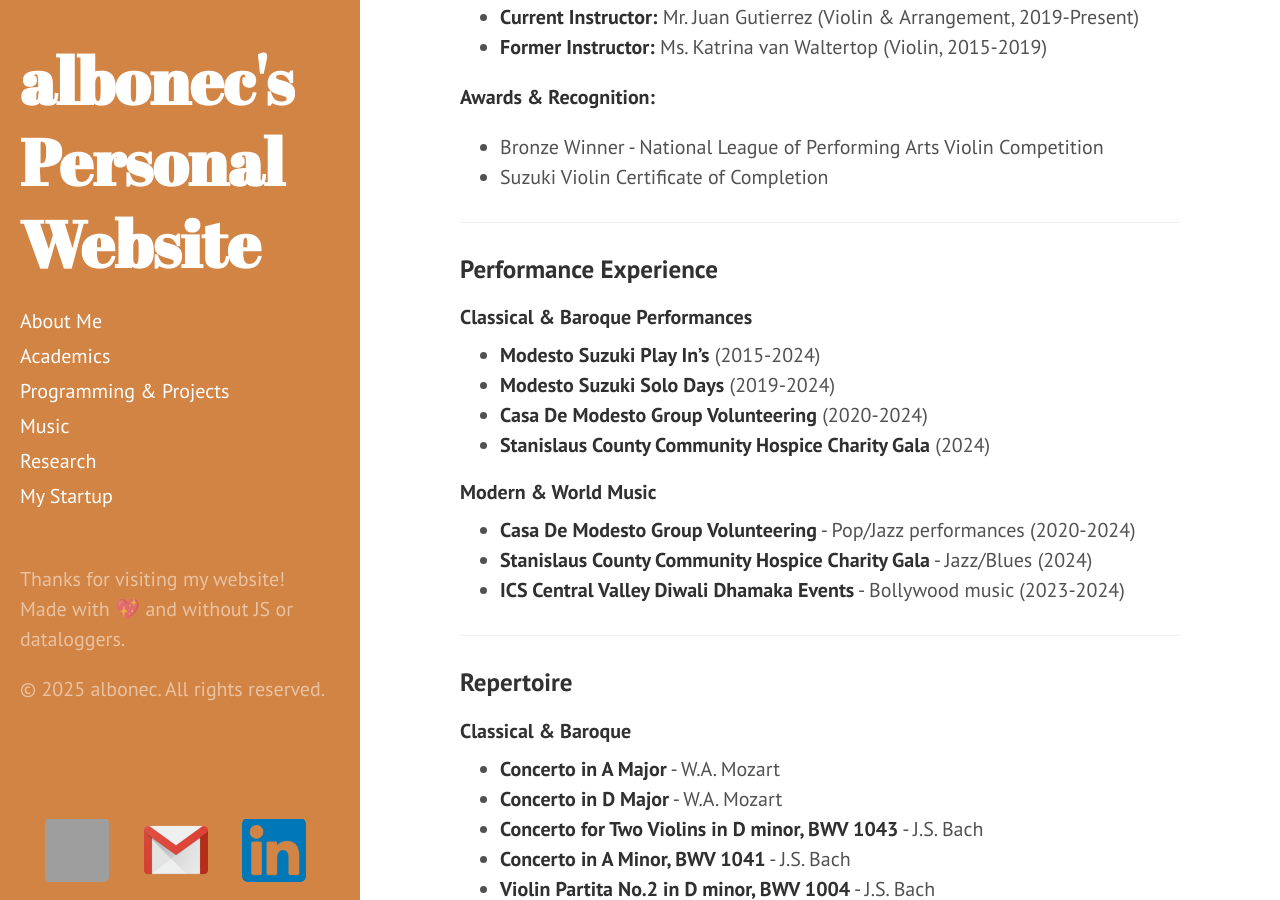
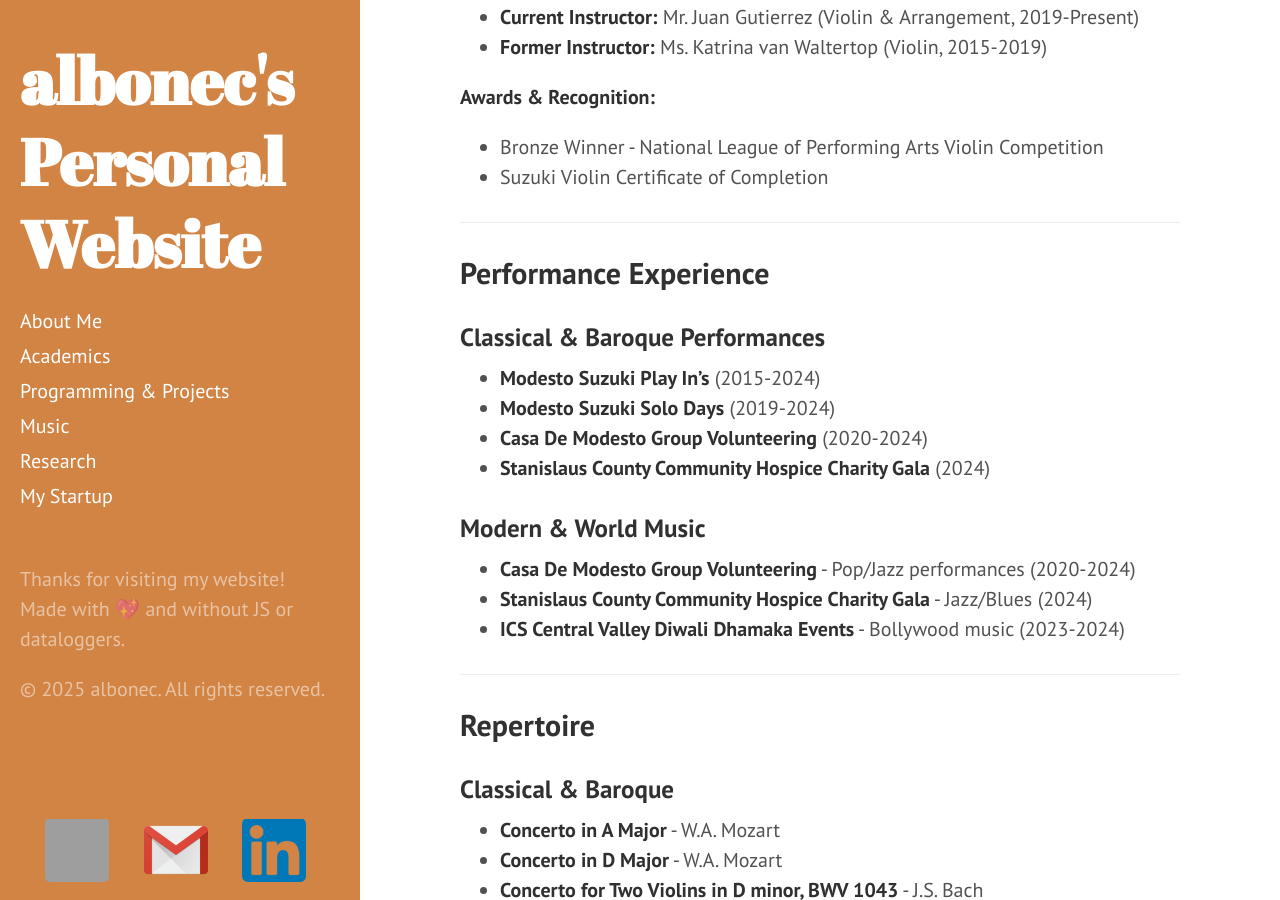
Before and after one commit to albonec/albonec.github.io, a Jekyll site: the page built from music.md, in a window 1280 px wide and 900 px high, scrolled down 358 px. Built offline with Jekyll 4.4.1, drawn with Linux system fonts in a browser that asks for light colours; grey boxes are pictures that could not be loaded.

```diff
--- a/music.md
+++ b/music.md
@@ -16,24 +16,24 @@
 
 ---
 
-### Performance Experience
+## Performance Experience
 
-#### Classical & Baroque Performances
+### Classical & Baroque Performances
 - **Modesto Suzuki Play In's** (2015-2024)
 - **Modesto Suzuki Solo Days** (2019-2024)
 - **Casa De Modesto Group Volunteering** (2020-2024)
 - **Stanislaus County Community Hospice Charity Gala** (2024)
 
-#### Modern & World Music
+### Modern & World Music
 - **Casa De Modesto Group Volunteering** - Pop/Jazz performances (2020-2024)
 - **Stanislaus County Community Hospice Charity Gala** - Jazz/Blues (2024)
 - **ICS Central Valley Diwali Dhamaka Events** - Bollywood music (2023-2024)
 
 ---
 
-### Repertoire
+## Repertoire
 
-#### Classical & Baroque
+### Classical & Baroque
 - **Concerto in A Major** - W.A. Mozart
 - **Concerto in D Major** - W.A. Mozart
 - **Concerto for Two Violins in D minor, BWV 1043** - J.S. Bach
@@ -49,7 +49,7 @@
 - **La Folia** - A. Corelli
 - **Allegro** - J.H. Fiocco
 
-#### Modern & Arranged Works
+### Modern & Arranged Works
 - **The Entertainer** - Scott Joplin
 - **A Thousand Years** - Christina Perri
 - **Hungarian Dance** - J. Brahms *(Self-Arranged)*
@@ -61,7 +61,7 @@
 - **Santa Lucia** - Sicilian Folk Song
 - **Jesu, Joy of Man's Desiring** - J.S. Bach
 
-#### Musical Styles
+### Musical Styles
 Classical • Baroque • Jazz • Bollywood • Other Modern
 
 <br>
```
